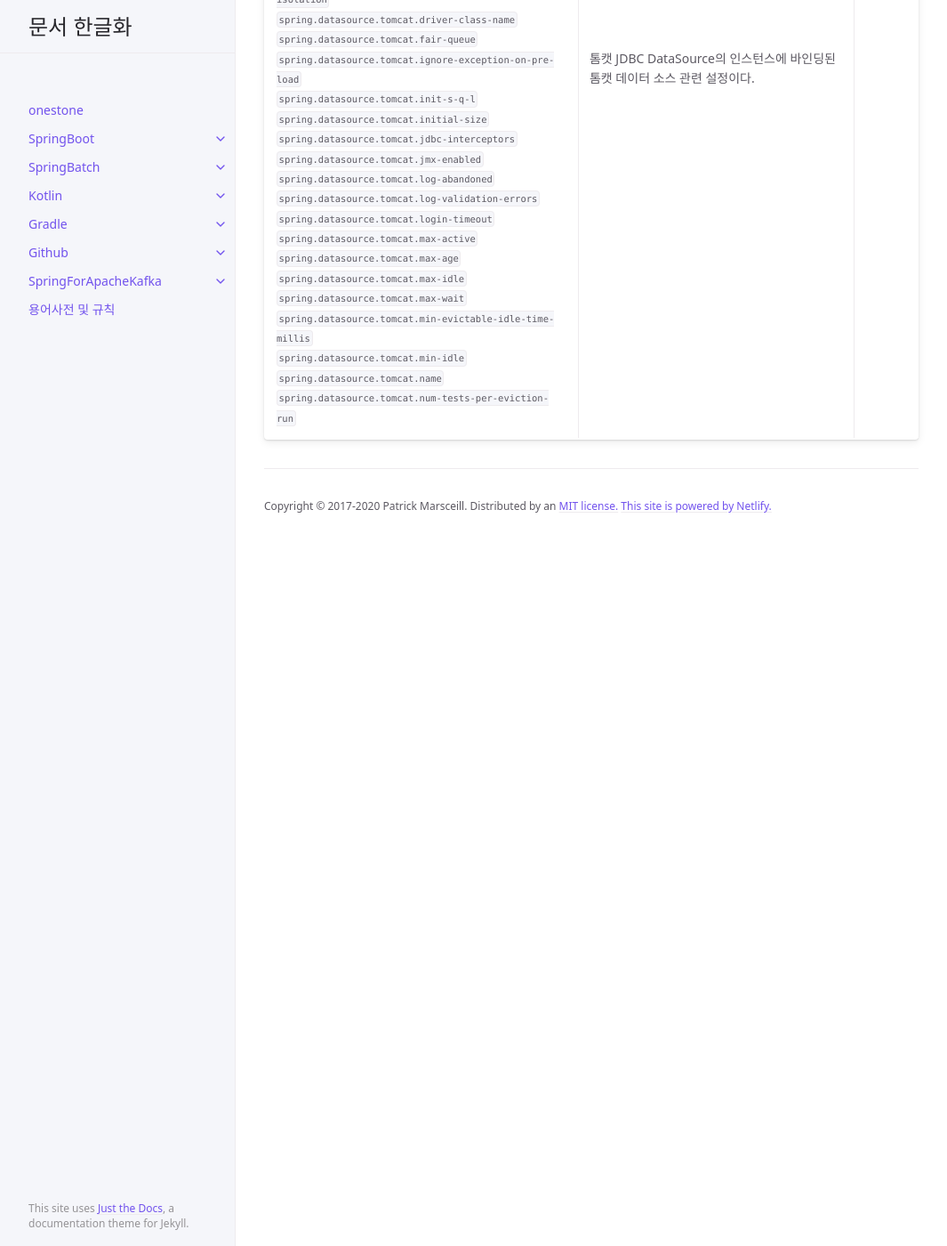
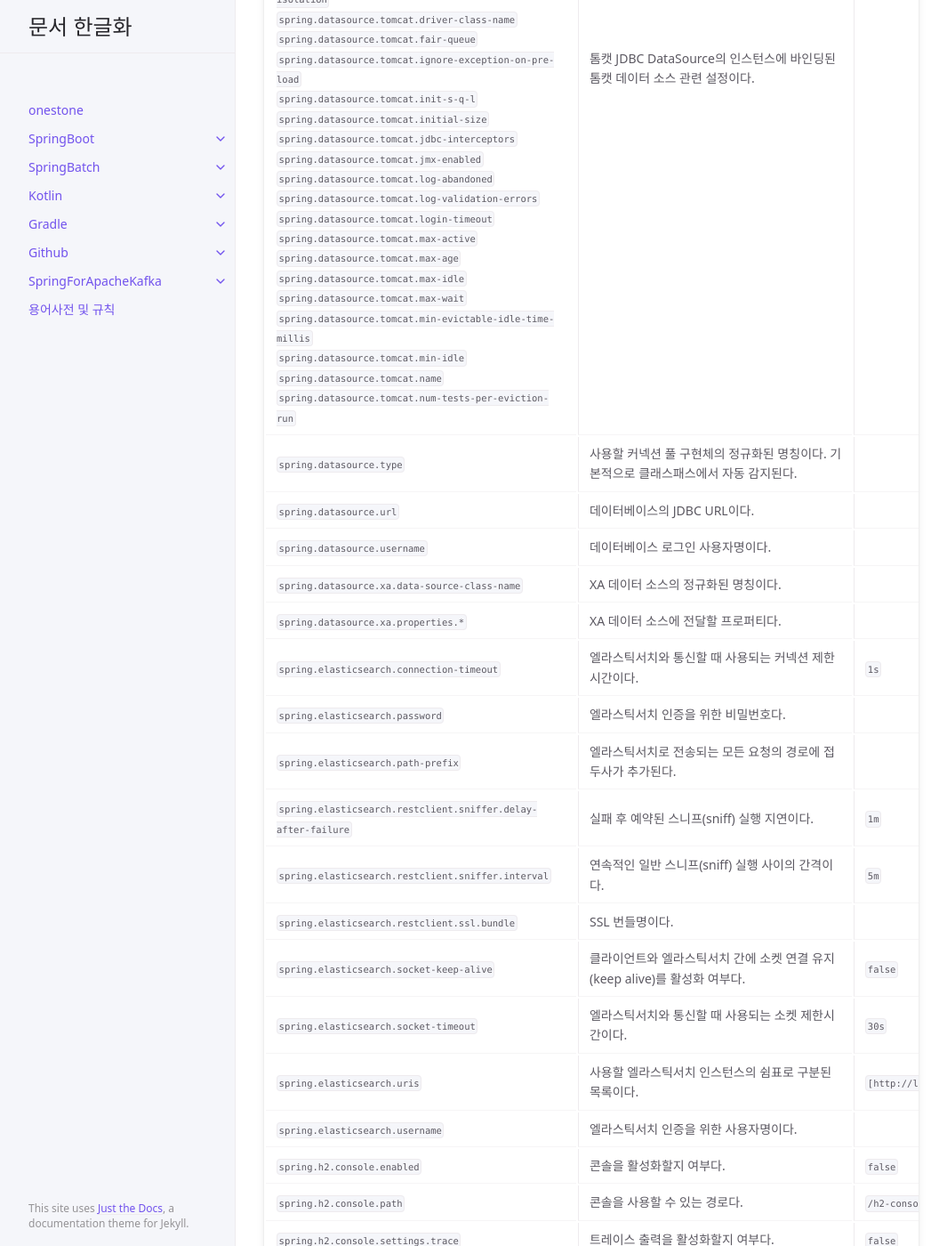
Before and after one commit to onestone9900/onestone9900.github.io, a Jekyll site: the page built from docs/spring_boot/3.1.1/spring_boot/19.appendices.md, in a window 1280 px wide and 1400 px high, scrolled down 22099 px. Shown: the whole window at 89% size, without its empty margins (107-1172 px from the left). Built offline with Jekyll 4.4.1, drawn with Linux system fonts in a browser that asks for light colours; some of the changed text lies outside the part shown.

Commit message:
docs: spring boot - ## .A.5. Data Properties

```diff
--- a/docs/spring_boot/3.1.1/spring_boot/19.appendices.md
+++ b/docs/spring_boot/3.1.1/spring_boot/19.appendices.md
@@ -343,3 +343,31 @@ nav_order: 19
 |`spring.datasource.oracleucp.abandoned-connection-timeout`<br>`spring.datasource.oracleucp.connection-factory-class-name`<br>`spring.datasource.oracleucp.connection-factory-properties`<br>`spring.datasource.oracleucp.connection-harvest-max-count`<br>`spring.datasource.oracleucp.connection-harvest-trigger-count`<br>`spring.datasource.oracleucp.connection-labeling-high-cost`<br>`spring.datasource.oracleucp.connection-pool-name`<br>`spring.datasource.oracleucp.connection-properties`<br>`spring.datasource.oracleucp.connection-repurpose-threshold`<br>`spring.datasource.oracleucp.connection-validation-timeout`<br>`spring.datasource.oracleucp.connection-wait-timeout`<br>`spring.datasource.oracleucp.data-source-name`<br>`spring.datasource.oracleucp.database-name`<br>`spring.datasource.oracleucp.description`<br>`spring.datasource.oracleucp.fast-connection-failover-enabled`<br>`spring.datasource.oracleucp.high-cost-connection-reuse-threshold`<br>`spring.datasource.oracleucp.inactive-connection-timeout`<br>`spring.datasource.oracleucp.initial-pool-size`<br>`spring.datasource.oracleucp.login-timeout`<br>`spring.datasource.oracleucp.max-connection-reuse-count`<br>`spring.datasource.oracleucp.max-connection-reuse-time`<br>`spring.datasource.oracleucp.max-connections-per-shard`<br>`spring.datasource.oracleucp.max-idle-time`<br>`spring.datasource.oracleucp.max-pool-size`|오라클 UCP의 PoolDataSource 인스턴스에 바인딩된 오라클 UCP 관련 설정이다.||
 |`spring.datasource.password`|데이터베이스의 로그인 비밀번호이다.||
 |`spring.datasource.tomcat.abandon-when-percentage-full`<br>`spring.datasource.tomcat.access-to-underlying-connection-allowed`<br>`spring.datasource.tomcat.alternate-username-allowed`<br>`spring.datasource.tomcat.commit-on-return`<br>`spring.datasource.tomcat.connection-properties`<br>`spring.datasource.tomcat.data-source-j-n-d-i`<br>`spring.datasource.tomcat.db-properties`<br>`spring.datasource.tomcat.default-auto-commit`<br>`spring.datasource.tomcat.default-catalog`<br>`spring.datasource.tomcat.default-read-only`<br>`spring.datasource.tomcat.default-transaction-isolation`<br>`spring.datasource.tomcat.driver-class-name`<br>`spring.datasource.tomcat.fair-queue`<br>`spring.datasource.tomcat.ignore-exception-on-pre-load`<br>`spring.datasource.tomcat.init-s-q-l`<br>`spring.datasource.tomcat.initial-size`<br>`spring.datasource.tomcat.jdbc-interceptors`<br>`spring.datasource.tomcat.jmx-enabled`<br>`spring.datasource.tomcat.log-abandoned`<br>`spring.datasource.tomcat.log-validation-errors`<br>`spring.datasource.tomcat.login-timeout`<br>`spring.datasource.tomcat.max-active`<br>`spring.datasource.tomcat.max-age`<br>`spring.datasource.tomcat.max-idle`<br>`spring.datasource.tomcat.max-wait`<br>`spring.datasource.tomcat.min-evictable-idle-time-millis`<br>`spring.datasource.tomcat.min-idle`<br>`spring.datasource.tomcat.name`<br>`spring.datasource.tomcat.num-tests-per-eviction-run`|톰캣 JDBC DataSource의 인스턴스에 바인딩된 톰캣 데이터 소스 관련 설정이다.||
+|`spring.datasource.type`|사용할 커넥션 풀 구현체의 정규화된 명칭이다. 기본적으로 클래스패스에서 자동 감지된다.||
+|`spring.datasource.url`|데이터베이스의 JDBC URL이다.||
+|`spring.datasource.username`|데이터베이스 로그인 사용자명이다.||
+|`spring.datasource.xa.data-source-class-name`|XA 데이터 소스의 정규화된 명칭이다.||
+|`spring.datasource.xa.properties.*`|XA 데이터 소스에 전달할 프로퍼티다.||
+|`spring.elasticsearch.connection-timeout`|엘라스틱서치와 통신할 때 사용되는 커넥션 제한시간이다.|`1s`|
+|`spring.elasticsearch.password`|엘라스틱서치 인증을 위한 비밀번호다.||
+|`spring.elasticsearch.path-prefix`|엘라스틱서치로 전송되는 모든 요청의 경로에 접두사가 추가된다.||
+|`spring.elasticsearch.restclient.sniffer.delay-after-failure`|실패 후 예약된 스니프(sniff) 실행 지연이다.|`1m`|
+|`spring.elasticsearch.restclient.sniffer.interval`|연속적인 일반 스니프(sniff) 실행 사이의 간격이다.|`5m`|
+|`spring.elasticsearch.restclient.ssl.bundle`|SSL 번들명이다.||
+|`spring.elasticsearch.socket-keep-alive`|클라이언트와 엘라스틱서치 간에 소켓 연결 유지(keep alive)를 활성화 여부다.|`false`|
+|`spring.elasticsearch.socket-timeout`|엘라스틱서치와 통신할 때 사용되는 소켓 제한시간이다.|`30s`|
+|`spring.elasticsearch.uris`|사용할 엘라스틱서치 인스턴스의 쉼표로 구분된 목록이다.|`[http://localhost:9200]`|
+|`spring.elasticsearch.username`|엘라스틱서치 인증을 위한 사용자명이다.||
+|`spring.h2.console.enabled`|콘솔을 활성화할지 여부다.|`false`|
+|`spring.h2.console.path`|콘솔을 사용할 수 있는 경로다.|`/h2-console`|
+|`spring.h2.console.settings.trace`|트레이스 출력을 활성화할지 여부다.|`false`|
+|`spring.h2.console.settings.web-admin-password`|H2 콘솔의 기본 설정 및 도구에 접근하기 위한 비밀번호다.||
+|`spring.h2.console.settings.web-allow-others`|원격 접근 활성화 여부다.|`false`|
+|`spring.influx.password`|로그인 비밀번호다.||
+|`spring.influx.url`|연결할 InfluxDB 인스턴스의 URL이다.||
+|`spring.influx.user`|로그인 사용자다.||
+|`spring.jdbc.template.fetch-size`|더 많은 행이 필요할 때 데이터베이스에서 가져와야 하는 행 수다. JDBC 드라이버의 기본 구성을 사용하려면 `-1`을 사용한다.|`-1`|
+|`spring.jdbc.template.max-rows`|최대 행의 수다. JDBC 드라이버의 기본 구성을 사용하려면 `-1`을 사용한다.|`-1`|
+|`spring.jdbc.template.query-timeout`|쿼리 시간이 초과됐다. 기본값은 JDBC 드라이버의 기본 구성을 사용하는 것이다. 기간 접미사를 지정하지 않으면 초(seconds)가 사용된다.||
+|`spring.jooq.sql-dialect`|사용할 SQL 다이어렉트이다. 기본적으로 자동 감지된다.||
+|`spring.jpa.database`|작업할 대상 데이터베이스이며, 기본적으로 자동 감지된다. 또는 "databasePlatform" 프로퍼티를 사용하여 설정할 수도 있다.||
```
